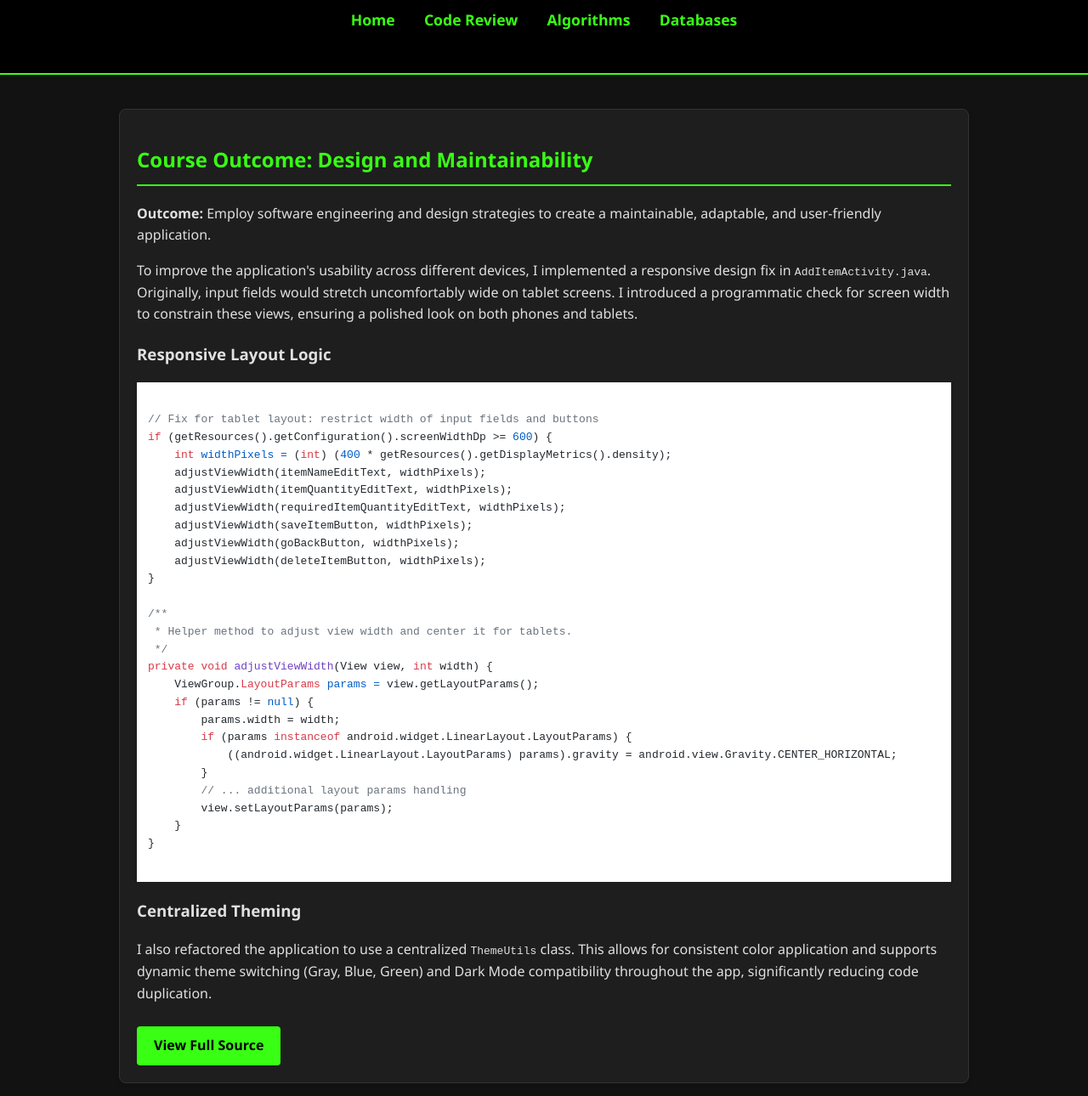
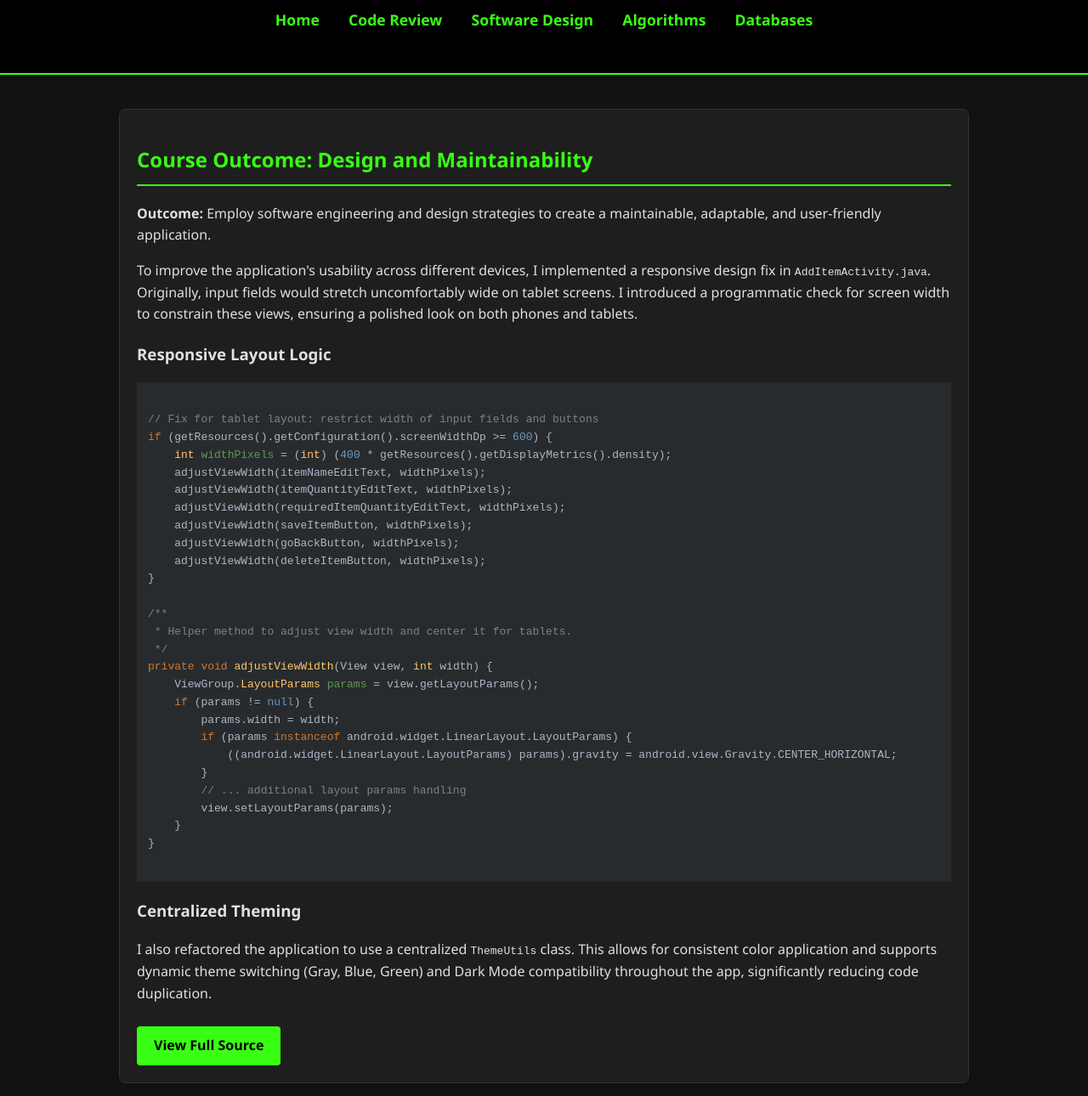
Before and after one commit to MtnDewBoi/mtndewboi.github.io, a plain HTML site: page software-design.html in a window 1280 px wide. Shown: the part 107-1397 px from the top of the page at 85% size. Drawn offline with nearby package versions, Linux system fonts and the light colour scheme.

Commit message:
Fix Navigation Structure

```diff
--- a/software-design.html
+++ b/software-design.html
@@ -5,7 +5,7 @@
     <meta name="viewport" content="width=device-width, initial-scale=1.0">
     <title>Software Design - Integrated Inventory Management</title>
     <link rel="stylesheet" href="style.css">
-    <link rel="stylesheet" href="https://cdnjs.cloudflare.com/ajax/libs/highlight.js/11.9.0/styles/github.min.css">
+    <link rel="stylesheet" href="https://cdnjs.cloudflare.com/ajax/libs/highlight.js/11.9.0/styles/androidstudio.min.css">
 </head>
 <body>
     <header>
@@ -15,6 +15,7 @@
                 <ul>
                     <li><a href="index.html">Home</a></li>
                     <li><a href="code-review.html">Code Review</a></li>
+                    <li><a href="software-design.html">Software Design</a></li>
                     <li><a href="algorithms.html">Algorithms</a></li>
                     <li><a href="databases.html">Databases</a></li>
                 </ul>
```
